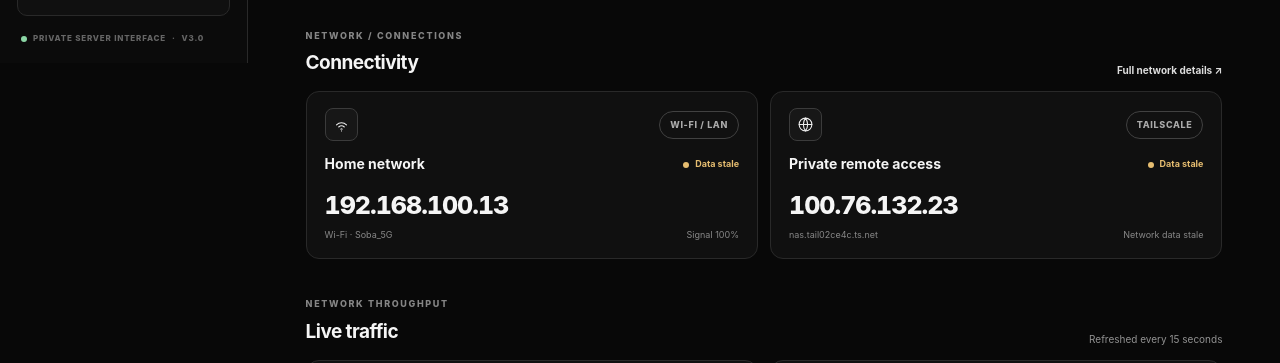
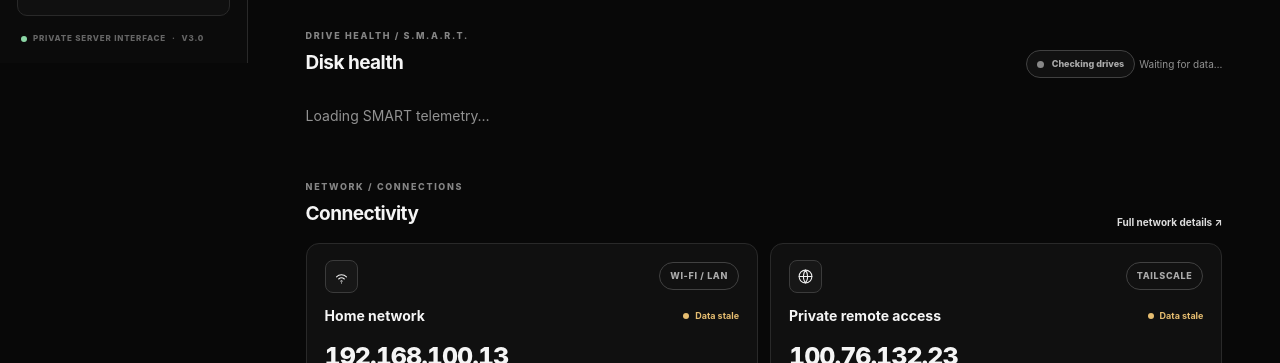
Before and after one commit to Lukaa2023/nas-control-center, a plain HTML site: page nas/index.html in a window 1280 px wide. Shown: the part 737-1100 px from the top of the page. Drawn offline with Linux system fonts and the light colour scheme.

Commit message:
Add SMART disk health section to dashboard

```diff
--- a/nas/index.html
+++ b/nas/index.html
@@ -47,6 +47,17 @@
       <article class="card metric-card metric-uptime"><div class="metric-head"><span class="metric-icon"><svg viewBox="0 0 24 24"><circle cx="12" cy="12" r="9"/><path d="M12 7v5l3 2"/></svg></span><span class="tag">UPTIME</span></div><h3 id="uptime-value">--</h3><p class="muted">Time since last boot</p><small id="hostname-value">Host: --</small></article>
     </div>
 
+    <section class="section-heading smart-section-heading">
+      <div><span class="eyebrow">DRIVE HEALTH / S.M.A.R.T.</span><h2>Disk health</h2></div>
+      <div class="smart-heading-meta">
+        <span class="status-pill" id="smart-overall-status"><i></i><span>Checking drives</span></span>
+        <span class="muted update-time" id="smart-updated">Waiting for data…</span>
+      </div>
+    </section>
+    <div class="grid smart-drive-grid" id="smart-drive-grid" aria-live="polite">
+      <p class="muted">Loading SMART telemetry…</p>
+    </div>
+
     <section class="section-heading"><div><span class="eyebrow">NETWORK / CONNECTIONS</span><h2>Connectivity</h2></div><a class="text-link" href="network.html">Full network details ↗</a></section>
     <div class="grid network-overview">
       <article class="card network-status-card"><div class="network-card-head"><span class="icon-tile"><svg viewBox="0 0 24 24"><path d="M5 12.5a10 10 0 0 1 14 0M8 15.5a6 6 0 0 1 8 0M11 18.5a2 2 0 0 1 2 0"/><path d="M12 21h.01"/></svg></span><span class="tag">WI-FI / LAN</span></div><div class="network-card-title"><h3>Home network</h3><span class="mini-status" id="lan-status">Awaiting data</span></div><div class="network-address" id="lan-address">192.168.100.13</div><div class="network-meta"><span id="wifi-name">Wi-Fi · Soba_5G</span><span id="wifi-signal">Signal --</span></div></article>
```
